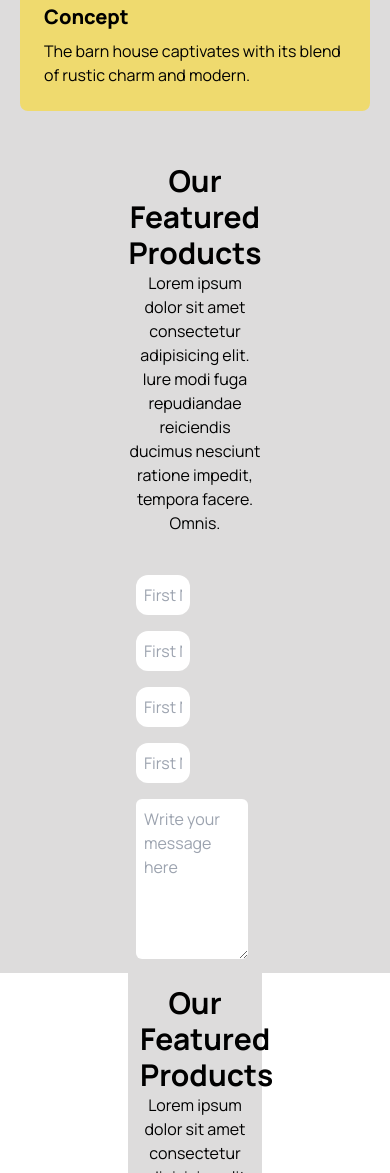
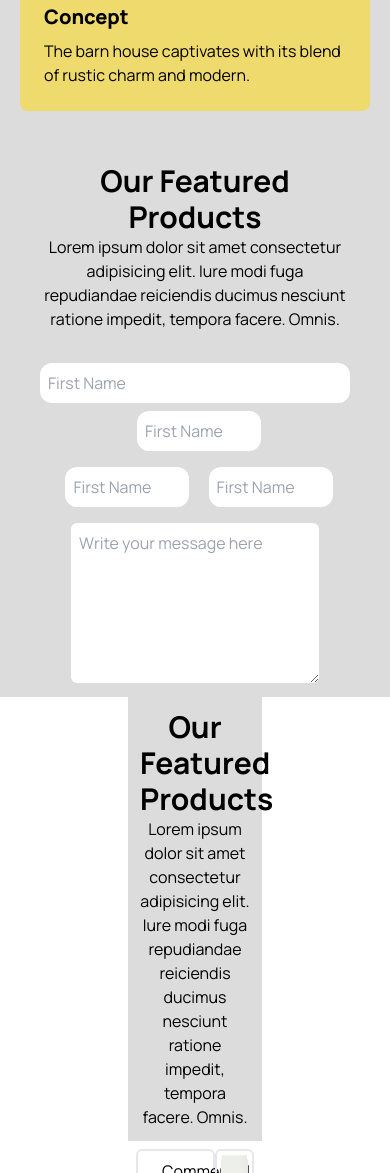
Before and after one commit to Adilalahee/Architectural_Consultancy_landing_page, a plain HTML site: page index.html in a window 390 px wide. Shown: the part 2434-3607 px from the top of the page. Drawn offline with nearby package versions, Linux system fonts and the light colour scheme.

Commit message:
responsive design added

```diff
--- a/index.html
+++ b/index.html
@@ -141,22 +141,23 @@
         </div>
     </section>
     <section>
-      <div class="bg-[#dddcdc] px-32">
+      <div class="bg-[#dddcdc] md:px-32 px-10">
         <div class="py-8 text-center">
           <h2 class="text-3xl font-bold">Our Featured Products</h2>
           <p class="max-w-lg mx-auto">Lorem ipsum dolor sit amet consectetur adipisicing elit. Iure modi fuga repudiandae reiciendis ducimus nesciunt ratione impedit, tempora facere. Omnis.</p>
       </div>
-      <div class="">
+      <div class="text-center">
         <form action=""  >
-          <input class="w-2/5 m-2 p-2 rounded-xl" type="text" placeholder="First Name" required >
+          <input class="md:w-2/5 w-full md:m-2 p-2 rounded-xl" type="text" placeholder="First Name" required >
           <input class="w-2/5 m-2 mr-0 p-2 rounded-xl" type="text" placeholder="First Name" required >
         </form>
         <form action="">
           <input class="w-2/5 m-2 p-2 rounded-xl " type="text" placeholder="First Name" required >
           <input class="w-2/5 m-2 mr-0 p-2 rounded-xl" type="text" placeholder="First Name" required >
         </form>
-        <textarea class="w-5/6 h-40 m-2 p-2 rounded-md" name="text" id="" placeholder="Write your message here"></textarea>
+        <textarea class="w-4/5 h-40 m-2 p-2 rounded-md" name="text" id="" placeholder="Write your message here"></textarea>
       </div>
+
       </div>
     </section>
     <section>
```
